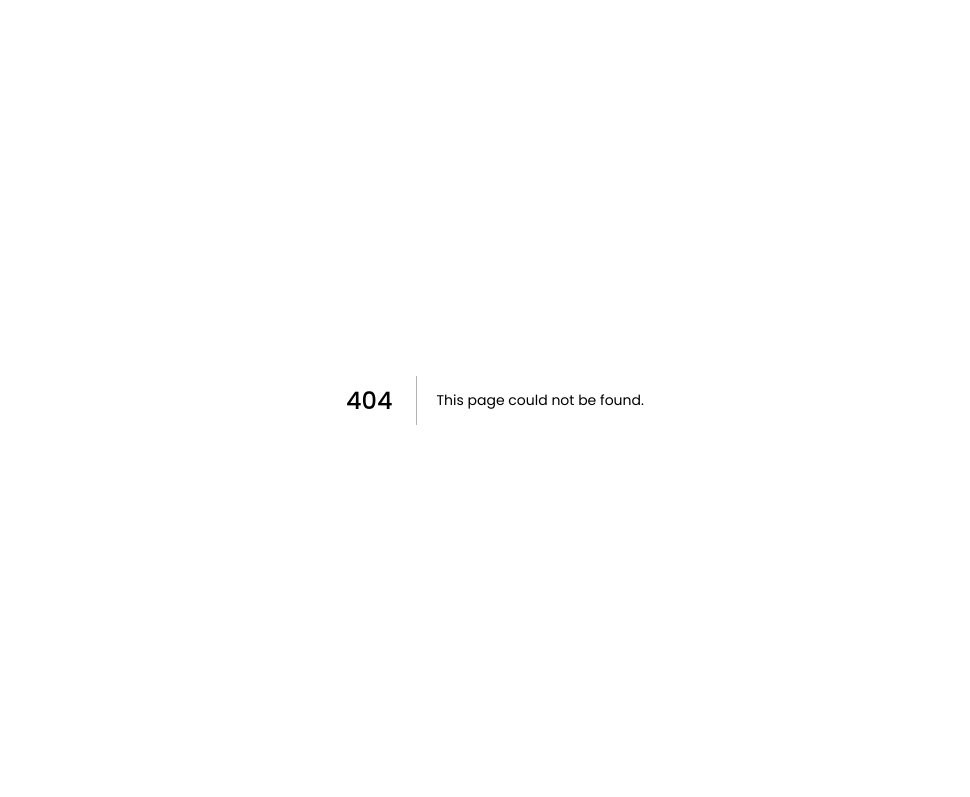
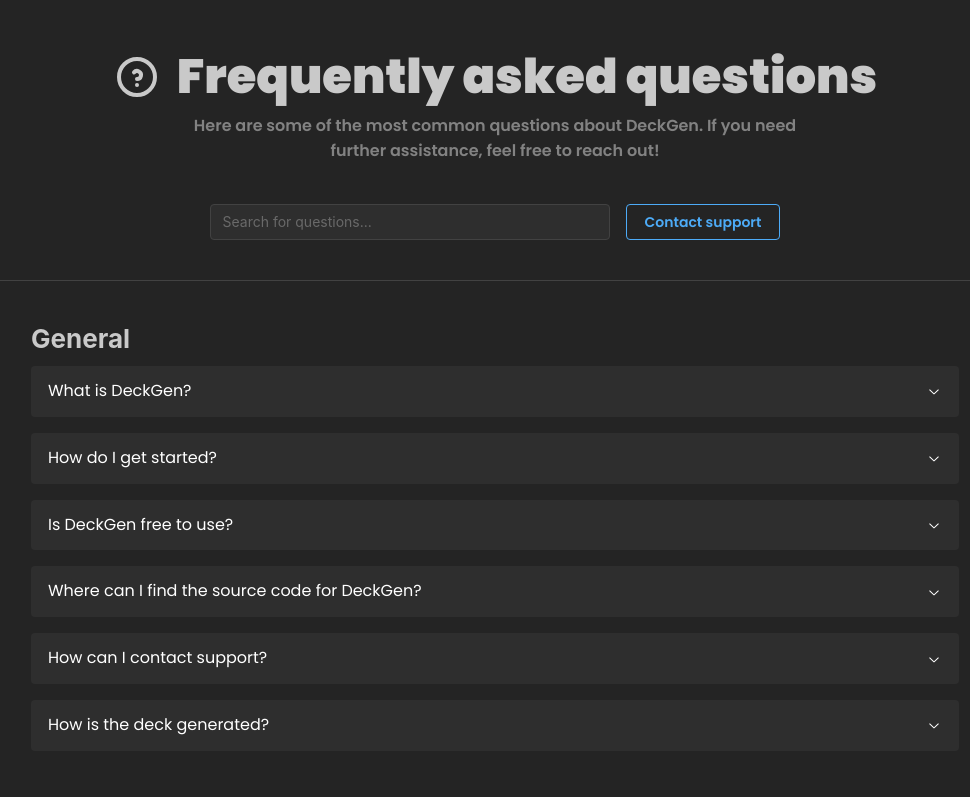
Before and after one commit to xndadelin/deckgen, a Next.js app: page /help in a window 1280 px wide. Before the commit this address had no page. Shown: the top 797 px of the page, without its empty margins (145-1115 px from the left). Built offline with nearby package versions, Linux system fonts and the light colour scheme.

Commit message:
Add FAQ.

```diff
--- a/src/app/community_decks/page.tsx
+++ b/src/app/community_decks/page.tsx
@@ -2,7 +2,7 @@
 
 import { Container, Grid, Card, Title, Text, Group, Anchor, Stack, TextInput, ActionIcon } from "@mantine/core";
 import usePublicDecks from "@/utils/queries/useDecks";
-import Loading from "@/components/page";
+import Loading from "@/components/Loading";
 import Error from "@/components/Error";
 import Link from "next/link";
 import { useMemo, useState } from "react";
--- a/src/app/decks/[id]/page.tsx
+++ b/src/app/decks/[id]/page.tsx
@@ -29,7 +29,7 @@
 } from "@tabler/icons-react";
 import Link from "next/link";
 import useDeck from "@/utils/queries/useDeck";
-import Loading from "@/components/page";
+import Loading from "@/components/Loading";
 import ErrorPage from "@/components/Error";
 import { notifications } from "@mantine/notifications";
 import useCardMutations from "@/utils/mutations/useCardMutations";
--- a/src/app/decks/[id]/review/page.tsx
+++ b/src/app/decks/[id]/review/page.tsx
@@ -8,7 +8,7 @@
 import { IconArrowLeft, IconCheck, IconX, IconRotate } from "@tabler/icons-react";
 import { notifications } from "@mantine/notifications";
 import useDeck from "@/utils/queries/useDeck";
-import Loading from "@/components/page";
+import Loading from "@/components/Loading";
 import ErrorPage from "@/components/Error";
 import { useQueryClient } from "@tanstack/react-query";
 import ReactMarkdown from "react-markdown";
--- a/src/app/decks/[id]/study/page.tsx
+++ b/src/app/decks/[id]/study/page.tsx
@@ -8,7 +8,7 @@
 import { IconArrowLeft, IconCheck, IconX, IconRotate } from "@tabler/icons-react";
 import { notifications } from "@mantine/notifications";
 import useDeck from "@/utils/queries/useDeck";
-import Loading from "@/components/page";
+import Loading from "@/components/Loading";
 import ErrorPage from "@/components/Error";
 import { useQueryClient } from "@tanstack/react-query";
 import ReactMarkdown from "react-markdown";
--- /dev/null
+++ b/src/app/help/page.tsx
@@ -0,0 +1,208 @@
+"use client";
+
+import {
+  Container,
+  Title,
+  Box,
+  Group,
+  Text,
+  TextInput,
+  Button,
+  Divider,
+  Accordion,
+} from "@mantine/core";
+import { IconHelpCircle, IconHelpHexagon } from "@tabler/icons-react";
+import { useState } from "react";
+
+export default function HelpPage() {
+  const [searchQuery, setSearchQuery] = useState("");
+
+  const faqs = {
+    General: [
+      {
+        question: "What is DeckGen?",
+        answer:
+          "DeckGen is an AI-powered deck generator that helps you create flashcard decks for studying and learning",
+      },
+      {
+        question: "How do I get started?",
+        answer:
+          "To get started, simply authenticate, create a deck, and off you go!",
+      },
+      {
+        question: "Is DeckGen free to use?",
+        answer:
+          "Yes, DeckGen is completely free to use. This platform is open sourced and available for everyone to use and contribute to.",
+      },
+      {
+        question: "Where can I find the source code for DeckGen?",
+        answer:
+          "You can find the source code for DeckGen on <a href='https://github.com/xndadelin/deckgen'>this link.</a>. You can clone the repository, contribute to the project, or even host you own instance of DeckGen!",
+      },
+      {
+        question: "How can I contact support?",
+        answer:
+          "If you need assistance or have any questions, please email us at <a href='mailto:adelin@hackclub.app'>adelin@hackclub.app</a>, and I will be happy to help!",
+      },
+      {
+        question: "How is the deck generated?",
+        answer:
+          "DeckGen simply uses the API from deepseek to generate decks based on your input. I did not make the AI model myself. I dont think I am that smart :)",
+      },
+    ],
+    Features: [
+      {
+        question: "What features does DeckGen offer?",
+        answer:
+          "DeckGen offers a variety of features including: AI-powered deck generation, customizable flashcards, spaced repetition scheduling.",
+      },
+      {
+        question: "What is spaced repetition?",
+        answer:
+          "Spaced repetition is a learning technique that involves reviewing information at increasing intervals to enhance long-term retention. DeckGen uses this method to help you study better.",
+      },
+    ],
+    "Help & Support": [
+      {
+        question: "How can I report a bug or suggest a feature?",
+        answer:
+          "If you encounter a bug or have a feature suggestion, please visit our GitHub repository and open an issue. I really appreciate your feedback :3.",
+      },
+    ],
+  };
+
+  const allQuestions = Object.entries(faqs).flatMap(([category, items]) =>
+    items.map((item) => ({
+      ...item,
+      category,
+      questionText: item.question,
+      answerText: item.answer,
+    }))
+  );
+
+  const filteredQuery = allQuestions.filter((q) => {
+    const query = searchQuery.toLocaleLowerCase();
+    return (
+      q.questionText.toLocaleLowerCase().includes(query) ||
+      q.answerText.toLocaleLowerCase().includes(query)
+    );
+  });
+
+  return (
+    <div>
+      <Container>
+        <Box
+          my={40}
+          style={{
+            display: "flex",
+            flexDirection: "column",
+            alignItems: "center",
+          }}
+        >
+          <Group
+            style={{
+              alignItems: "center",
+            }}
+          >
+            <IconHelpCircle size={48} />
+            <Text
+              style={{
+                fontSize: 48,
+                fontWeight: 900,
+              }}
+            >
+              Frequently asked questions
+            </Text>
+          </Group>
+          <Text
+            w="70%"
+            style={{
+              textAlign: "center",
+            }}
+            c="dimmed"
+            fw={600}
+          >
+            Here are some of the most common questions about DeckGen. If you
+            need further assistance, feel free to reach out!
+          </Text>
+          <Group mt={40}>
+            <TextInput
+              placeholder="Search for questions..."
+              value={searchQuery}
+              onChange={(e) => setSearchQuery(e.target.value)}
+              w={400}
+            />
+            <Button
+              component="a"
+              href="mailto:adelin@hackclub.app"
+              target="_blank"
+              variant="outline"
+            >
+              Contact support
+            </Button>
+          </Group>
+        </Box>
+      </Container>
+      <Divider my={40} />
+      <Container pb={80}>
+        {searchQuery ? (
+          filteredQuery.length > 0 ? (
+            <Accordion variant="separated" chevronPosition="right">
+              {filteredQuery.map((item, index) => (
+                <Accordion.Item key={index} value={item.question}>
+                  <Accordion.Control>
+                    <div
+                      style={{
+                        display: "flex",
+                        flexDirection: "column",
+                        alignItems: "flex-start",
+                      }}
+                    >
+                      <span>{item.questionText}</span>
+                      <Text c="dimmed" size="sm" mt={2}>
+                        {item.category}
+                      </Text>
+                    </div>
+                  </Accordion.Control>
+                  <Accordion.Panel>
+                    <Text
+                      dangerouslySetInnerHTML={{ __html: item.answerText }}
+                      style={{ whiteSpace: "pre-wrap" }}
+                    />
+                  </Accordion.Panel>
+                </Accordion.Item>
+              ))}
+            </Accordion>
+          ) : (
+            <Text ta="center" c="dimmed" fw={500} py={40}>
+              No questions found for your search query.
+            </Text>
+          )
+        ) : (
+          Object.entries(faqs).map(([category, questions]) =>
+            questions.length > 0 ? (
+              <Box key={category} mb={40}>
+                <Title mb={10} order={2}>
+                  {category}
+                </Title>
+                <Accordion variant="separated" chevronPosition="right">
+                  {questions.map((q, index) => (
+                    <Accordion.Item key={index} value={q.question}>
+                      <Accordion.Control>{q.question}</Accordion.Control>
+                      <Accordion.Panel>
+                        <Text
+                          dangerouslySetInnerHTML={{ __html: q.answer }}
+                          style={{ whiteSpace: "pre-wrap" }}
+                        />
+                      </Accordion.Panel>
+                    </Accordion.Item>
+                  ))}
+                </Accordion>
+              </Box>
+            ) : null
+          )
+        )}
+      </Container>
+    </div>
+  );
+}
--- a/src/app/page.tsx
+++ b/src/app/page.tsx
@@ -3,7 +3,7 @@
 import authenticateUser from "@/utils/auth/main";
 import { Button, Container, Text, Group, Stack, Title, Badge, Anchor } from "@mantine/core";
 import useUser from "@/utils/queries/useUser";
-import Loading from "@/components/page";
+import Loading from "@/components/Loading";
 import PostLoginHome from "@/components/Home";
 export default function Home() {
   const { data: user, isLoading } = useUser();
```
Also changed, not shown: src/components/Home.tsx (+5 -5 lines), src/components/Loading.tsx (renamed from src/components/page.tsx).
